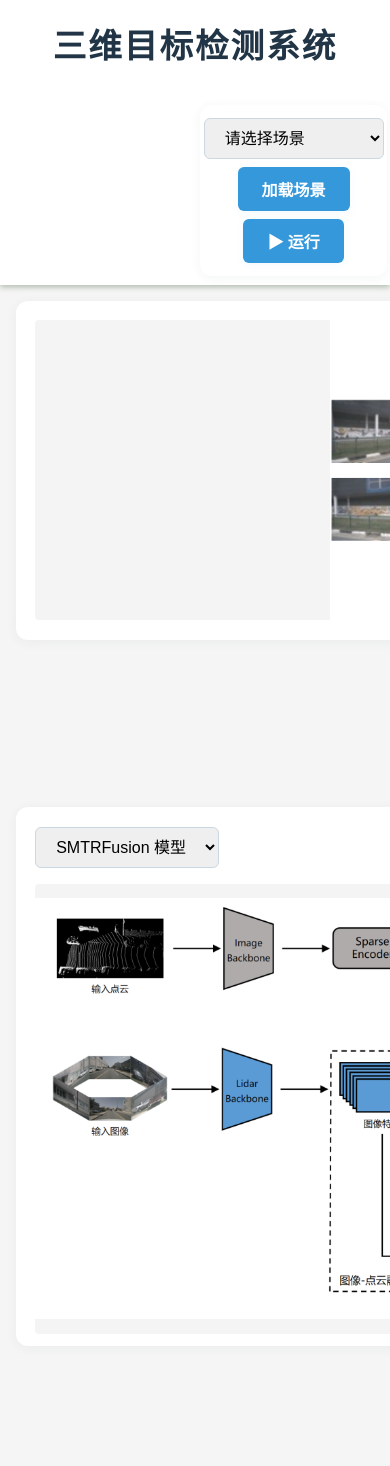
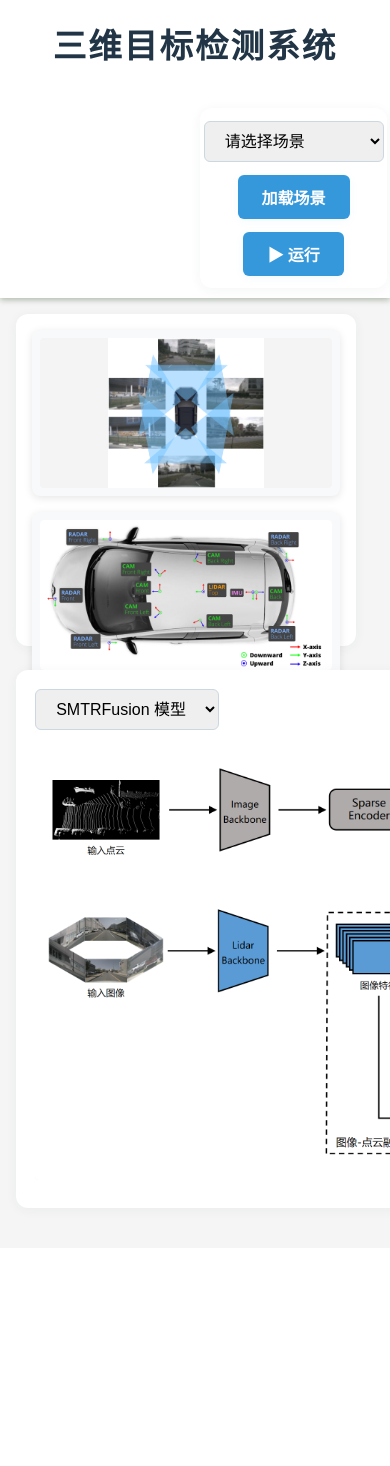
Before and after one commit to warrior17125/3DDet_system, a Flask app: page / in a window 390 px wide; the page is wider, and only the part inside the window is pictured. Shown: the top 1466 px of that part. After the commit the page ends 1214 px from the top of that part, so only its background shows below. Run offline with Flask 3, Linux system fonts and the light colour scheme.

Commit message:
add car.png

```diff
--- a/templates/index.html
+++ b/templates/index.html
@@ -202,78 +202,85 @@
             border-radius: 4px;
         }
 
-        /* 新增布局样式 */
-        .main-content {
-            display: flex;
-            gap: 1.0rem;
-            padding: 1rem;
-        }
-
-        #static-area {
-            width: 900px;
-            min-width: 900px;
-            height: 1196.4px;
-            min-height: 1196.4px;
-            display: flex;
-            flex-direction: column;
-            gap: 1.0rem;
-
-        }
-
-        #dynamic-area {
-            flex-grow: 1;
-            min-width: 0;
-        }
-
+        /* 修复模型区域边框 */
         .static-section {
-            height: 600px;
             background: var(--card-bg);
             border-radius: 12px;
             padding: 1.2rem;
-            box-shadow: 0 2px 12px rgba(44,62,80,0.05);
+            box-shadow: 0 2px 12px rgba(44,62,80,0.05); /* 恢复外框阴影 */
+            margin-bottom: 1rem; /* 添加间距 */
         }
 
+        /* 新增双图布局样式 */
         #static-image {
             height: 300px;
             display: flex;
-            align-items: center;
-            justify-content: center;
+            padding: 1rem;
+        }
+        .image-pair {
+            display: flex;
+            gap: 1rem;
+            width: 100%;
+            height: 100%;
+        }
+        .image-wrapper {
+            height: 100%;
+            background: var(--panel-bg);
+            border-radius: 8px;
+            padding: 0.5rem;
+            box-shadow: 0 2px 8px rgba(0,0,0,0.1);
+        }
+        .image-wrapper:first-child {
+            flex: 0.7; /* camera 图片宽度占比 40% */
+        }
+        .image-wrapper:last-child {
+            flex: 1.3; /* car 图片宽度占比 60% */
         }
 
-        #static-image img {
-            max-width: 100%;
-            max-height: 100%;
-            object-fit: contain;
-        }
-
+        /* 模型预览区域特别调整 */
         #static-model {
             height: 500px;
+            /* 保持与static-section相同的边框样式 */
         }
-
-        .model-selector {
-            margin-bottom: 1rem;
-        }
-
         #modelPreview {
             width: 860px;
             height: calc(100% - 50px);
             background: var(--panel-bg);
             border-radius: 8px;
             padding: 0rem;
-            display: flex;
-            align-items: center;
-            justify-content: center;
         }
 
-        #modelPreview img {
-            max-width: 100%;
-            max-height: 100%;
+        /* 响应式调整 */
+        @media (max-width: 1100px) {
+            .static-section {
+                margin-bottom: 0.5rem; /* 缩小移动端间距 */
+            }
+            #static-model {
+                min-width: 100%;
+            }
+        }
+        .image-wrapper img {
+            width: 100%;
+            height: 100%;
             object-fit: contain;
         }
 
-        /* 调整原有头部样式 */
-        .header {
-            z-index: 10;
+        /* 主内容布局 */
+        .main-content {
+            display: flex;
+            gap: 1.0rem;
+            padding: 1rem;
+        }
+        #static-area {
+            width: 900px;
+            min-width: 900px;
+            display: flex;
+            flex-direction: column;
+            gap: 1.0rem;
+        }
+        #dynamic-area {
+            flex-grow: 1;
+            min-width: 0;
         }
 
         /* 响应式支持 */
@@ -290,56 +297,38 @@
                 transform: none;
                 text-align: center;
                 margin-bottom: 0.5rem;
-                pointer-events: auto;
-                user-select: auto;
             }
             .scene-selector {
                 align-self: flex-end;
                 margin-top: 1rem;
             }
-
             .main-content {
                 flex-direction: column;
             }
-
             #static-area {
                 width: 100%;
                 flex-direction: row;
                 flex-wrap: wrap;
             }
-
-            #static-image, #static-model {
-                flex: 1;
-                min-width: 300px;
+            .image-pair {
+                flex-direction: column;
+            }
+            .image-wrapper {
+                max-width: 100%;
+                height: 50%;
+            }
+            #static-model {
+                min-width: 100%;
             }
         }
 
         @media (max-width: 700px) {
             .header {
-                flex-direction: column;
-                align-items: stretch;
                 padding: 1.2rem 0.2rem 0.6rem 0.2rem;
-                min-height: 110px;
-            }
-            .header h1 {
-                position: static;
-                transform: none;
-                text-align: center;
-                margin-bottom: 0.5rem;
-                pointer-events: auto;
-                user-select: auto;
             }
             .scene-selector {
-                align-self: flex-end;
-                margin-top: 0.8rem;
                 padding: 0.8rem 0.2rem;
                 flex-direction: column;
-                gap: 0.5rem;
-                min-width: 0;
-            }
-
-            #static-image, #static-model {
-                min-width: 100%;
             }
         }
     </style>
@@ -367,9 +356,17 @@
         <!-- 左侧静态区域 -->
         <div id="static-area">
             <div class="static-section" id="static-image">
-                <img src="static/camera.png" alt="Camera View">
+                <div class="image-pair">
+                    <div class="image-wrapper">
+                        <img src="static/camera.png" alt="Camera View">
+                    </div>
+                    <div class="image-wrapper">
+                        <img src="static/car.png" alt="Car View">
+                    </div>
+                </div>
             </div>
 
+            <!-- 修复后的模型区域 -->
             <div class="static-section" id="static-model">
                 <div class="model-selector">
                     <select id="modelSelect">
@@ -424,7 +421,7 @@
             document.getElementById('currentModel').src = modelPath;
         });
 
-        // 原有三维检测系统功能
+        // 三维检测系统功能
         let intervals = new Map();
         let currentFrames = new Map();
         let isPlaying = false;
@@ -490,7 +487,6 @@
             }
         }
 
-        // 绑定点击事件到切换按钮
         if (playPauseBtn) {
             playPauseBtn.addEventListener('click', togglePlay);
         }
```
Also changed, not shown: static/DeFusion.png, static/SMTRFusion.png.
